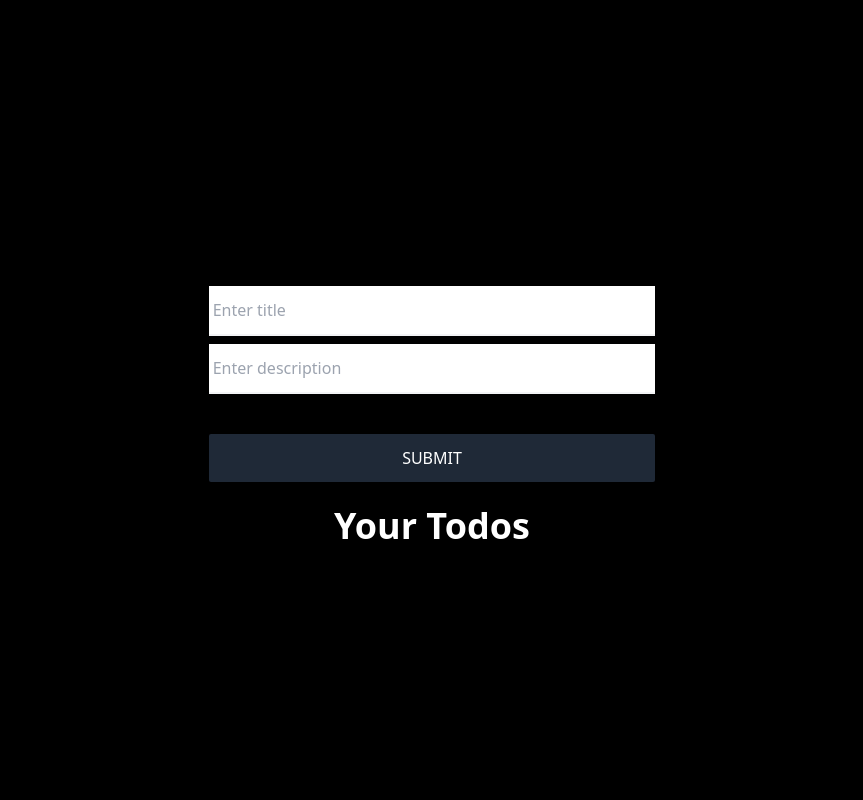
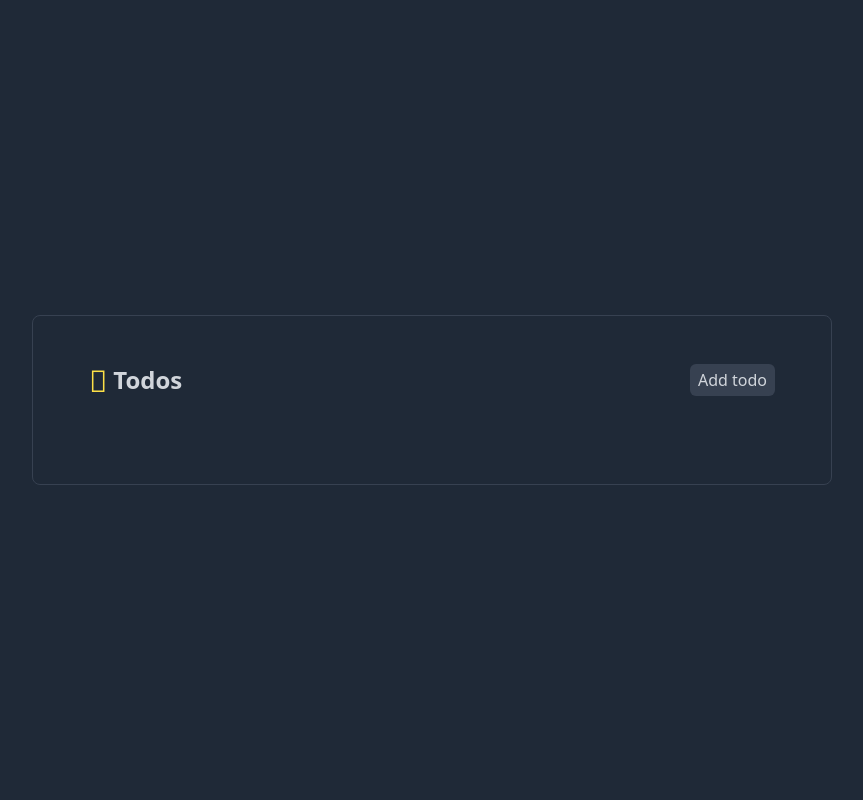
Before and after one commit to jah09/django_todo, a Django app: page / in a window 1280 px wide. Shown: the whole page, without its empty margins (208-1071 px from the left). Run offline with Django 5.2, Linux system fonts and the light colour scheme; data that the repository does not hold is empty; some libraries are stand-ins or nearby versions.

Commit message:
implemented CRUD

```diff
--- /dev/null
+++ b/base/templates/base/home.html
@@ -0,0 +1,76 @@
+{% extends "main.html" %}
+{% block content %}
+
+<div class="min-w-screen min-h-screen bg-gray-800 flex items-center justify-center px-5 py-5">
+    <div class="w-full mx-auto rounded-lg border border-gray-700 p-8 lg:py-12 lg:px-14 text-gray-300" style="max-width: 800px" x-data="app()" x-init="addItem()">
+        <div class="mb-10  flex justify-between">
+            <h1 class="text-2xl font-bold"><i class="mdi-grease-pencil text-yellow-300 text-3xl leading-none align-bottom"></i> Todos</h1>
+            <div class="p-1 px-2 bg-gray-700 rounded-md ">
+
+               <a href="{% url 'create-todo' %}"><button >Add todo </button></a>
+            </div>
+        </div>
+        <div class="mb-10">
+
+			{% for todo in todos %}
+			<!-- component -->
+			<div
+				class="flex flex-col p-4 bg-gray-200 shadow-md hover:shodow-lg rounded-2xl mt-8"
+			>
+				<div class="flex items-center justify-between">
+					<div class="flex items-center">
+						<svg
+							xmlns="http://www.w3.org/2000/svg"
+							class="w-16 h-16 rounded-2xl p-3 border border-blue-100 text-blue-400 bg-blue-50"
+							fill="none"
+							viewBox="0 0 24 24"
+							stroke="currentColor"
+						>
+							<path
+								stroke-linecap="round"
+								stroke-linejoin="round"
+								stroke-width="2"
+								d="M13 16h-1v-4h-1m1-4h.01M21 12a9 9 0 11-18 0 9 9 0 0118 0z"
+							></path>
+						</svg>
+						<div class="flex flex-col ml-3">
+							<div class="font-medium leading-none text-black">{{ todo.title }}</div>
+							<p class="text-sm text-gray-600 leading-none mt-1">
+								{{ todo.description }}
+							</p>
+							<p class="text-sm text-gray-600 leading-none mt-4">
+								{{ todo.created|timesince }}
+							</p>
+						</div>
+					</div>
+					<div class="flex flex-col gap-y-2">
+						<a href="{% url 'edit-todo' todo.id %}" class="mx-2">
+						<button
+							class="flex-no-shrink bg-green-500 px-5 ml-4 py-1 text-sm shadow-sm hover:shadow-lg font-medium tracking-wider border-2 text-white rounded-full w-auto"
+						>
+							Edit
+						</button>
+						</a>
+						<form action="{% url 'delete-todo' todo.id %}" method="POST">
+							{% csrf_token %}
+
+							<button
+								class="flex-no-shrink bg-red-500 px-5 ml-4 py-1 text-sm shadow-sm hover:shadow-lg font-medium tracking-wider border-2 border-red-500 text-white rounded-full"
+							>
+								Delete
+							</button>
+						</form>
+					</div>
+				</div>
+			</div>
+
+			{% endfor %}
+		</div>
+        </div>
+
+    </div>
+</div>
+
+
+
+{% endblock content %}
--- a/base/templates/base/index.html
+++ /dev/null
@@ -1,101 +0,0 @@
-{% extends "main.html" %} {% block content %}
-<!-- component -->
-<!-- Container -->
-<!-- component -->
-<!-- Container -->
-<div class="flex flex-col h-screen bg-black">
-	<!-- Auth Card Container -->
-	<div class="grid place-items-center mx-2 my-20 sm:my-auto">
-		<div
-			class="w-11/12 p-12 sm:w-8/12 md:w-6/12 lg:w-5/12 2xl:w-4/12 px-6 py-10 sm:px-10 sm:py-6"
-		>
-			<form action="" method="POST">
-				{% csrf_token %}
-				<input
-					id="title"
-					type="text"
-					name="title"
-					placeholder="Enter title"
-					class="block w-full py-3 px-1 mt-2 text-gray-800 appearance-none border-b-2 border-gray-100 focus:text-gray-500 focus:outline-none focus:border-gray-200"
-					required
-				/>
-				<input
-					id="description"
-					type="text"
-					name="description"
-					placeholder="Enter description"
-					class="block w-full py-3 px-1 mt-2 text-gray-800 appearance-none border-b-2 border-gray-100 focus:text-gray-500 focus:outline-none focus:border-gray-200"
-					required
-				/>
-				<button
-					type="submit"
-					class="w-full py-3 mt-10 bg-gray-800 rounded-sm font-medium text-white uppercase focus:outline-none hover:bg-gray-700 hover:shadow-none"
-				>
-					Submit
-				</button>
-			</form>
-		</div>
-
-		<!-- Auth Card -->
-
-		<!-- Card Title -->
-		<h2 class="text-center font-semibold text-3xl lg:text-4xl text-white">
-			Your Todos
-		</h2>
-
-		<div>
-			{% for todo in todos %}
-			<!-- component -->
-			<div
-				class="flex flex-col p-8 bg-gray-200 shadow-md hover:shodow-lg rounded-2xl mt-8"
-			>
-				<div class="flex items-center justify-between">
-					<div class="flex items-center">
-						<svg
-							xmlns="http://www.w3.org/2000/svg"
-							class="w-16 h-16 rounded-2xl p-3 border border-blue-100 text-blue-400 bg-blue-50"
-							fill="none"
-							viewBox="0 0 24 24"
-							stroke="currentColor"
-						>
-							<path
-								stroke-linecap="round"
-								stroke-linejoin="round"
-								stroke-width="2"
-								d="M13 16h-1v-4h-1m1-4h.01M21 12a9 9 0 11-18 0 9 9 0 0118 0z"
-							></path>
-						</svg>
-						<div class="flex flex-col ml-3">
-							<div class="font-medium leading-none">{{ todo.title }}</div>
-							<p class="text-sm text-gray-600 leading-none mt-1">
-								{{ todo.description }}
-							</p>
-							<p class="text-sm text-gray-600 leading-none mt-4">
-								{{ todo.created|timesince }}
-							</p>
-						</div>
-					</div>
-					<div class="flex flex-col gap-y-2">
-						<button
-							class="flex-no-shrink bg-green-500 px-5 ml-4 py-2 text-sm shadow-sm hover:shadow-lg font-medium tracking-wider border-2 text-white rounded-full"
-						>
-							Edit
-						</button>
-						<form action="{% url 'delete-todo' todo.id %}" method="POST">
-							{% csrf_token %}
-
-							<button
-								class="flex-no-shrink bg-red-500 px-5 ml-4 py-2 text-sm shadow-sm hover:shadow-lg font-medium tracking-wider border-2 border-red-500 text-white rounded-full"
-							>
-								Delete
-							</button>
-						</form>
-					</div>
-				</div>
-			</div>
-
-			{% endfor %}
-		</div>
-	</div>
-</div>
-{% endblock content %}
--- a/base/urls.py
+++ b/base/urls.py
@@ -2,8 +2,10 @@ from django.urls import path
 from . import views
 
 urlpatterns = [
-    path('', views.index, name='index'),
-    # path('create-todo/', views.create_todo, name='create-todo'),
-    path('get-todos/',  views.todos, name='get-todos'),
-    path('delete-todo/<str:pk>/',  views.delete_todos, name='delete-todo')
+    path('', views.home, name='home'),
+
+    path('create-todo/',  views.create_todo, name='create-todo'),
+    path('delete-todo/<str:pk>/',  views.delete_todos, name='delete-todo'),
+    path('edit-todo/<str:pk>/',  views.edit_todo, name='edit-todo')
+
 ]
--- a/base/views.py
+++ b/base/views.py
@@ -3,7 +3,7 @@ from .models import Todo
 # Create your views here.
 
 
-def index(request):
+def home(request):
     todos = Todo.objects.all()
     if request.method == 'POST':
         title = request.POST.get('title')
@@ -11,36 +11,52 @@ def index(request):
 
         Todo.objects.create(title=title, description=description)
 
-
-    context = {   'todos': todos}
-    return render(request, 'base/index.html', context)
+    context = {'todos': todos}
+    return render(request, 'base/home.html', context)
 
 
-# def create_todo(request):
-#     if request.method == 'POST':
-#         title = request.POST.get('title')
-#         description = request.POST.get('description')
-#         print(title, description)
-#         Todo.objects.create(title=title, description=description)
-#         return redirect('index.html')
-#
-#
-#     context = {}
-#     return render(request, 'base/index.html', context)
+def create_todo(request):
+    if request.method == 'POST':
+        title = request.POST.get('title')
+        description = request.POST.get('description')
+
+        Todo.objects.create(title=title, description=description)
+
+        return redirect('home')
+
+    # context = {}
+    return render(request, 'base/todo_form.html')
 
 
 def todos(request):
 
     todos = Todo.objects.all()
-
+    print(todos)
     context = {
         'todos': todos
     }
-    return render(request, 'base/index.html', context)
+    return render(request, 'base/home.html', context)
 
 
 def delete_todos(request, pk):
     todo = Todo.objects.get(id=pk)
     if request.method == 'POST':
         todo.delete()
-        return redirect(request, 'base/index.html')
+        return redirect('home')
+
+
+def edit_todo(request, pk):
+    page='edit'
+    todo = Todo.objects.get(id=pk)
+    print("title", todo.title)
+    if request.method == 'POST':
+
+        todo.title = request.POST.get('title')
+        todo.description = request.POST.get('description')
+        todo.save()
+        return redirect('home')
+
+    context = {'todo': todo, 'page': page}
+
+
+    return render(request, 'base/todo_form.html',context)
--- a/templates/main.html
+++ b/templates/main.html
@@ -5,6 +5,7 @@
     <meta name="viewport" content="width=device-width, initial-scale=1.0">
     <title>My Todo</title>
     <script src="https://cdn.tailwindcss.com"></script>
+    <style>@import url(https://cdnjs.cloudflare.com/ajax/libs/MaterialDesign-Webfont/5.3.45/css/materialdesignicons.min.css);</style>
 </head>
 <body class="bg-black">
    {% block content %} {% endblock content %}
```
Also changed, not shown: base/templates/base/todo_form.html (added, +67 -0 lines).
